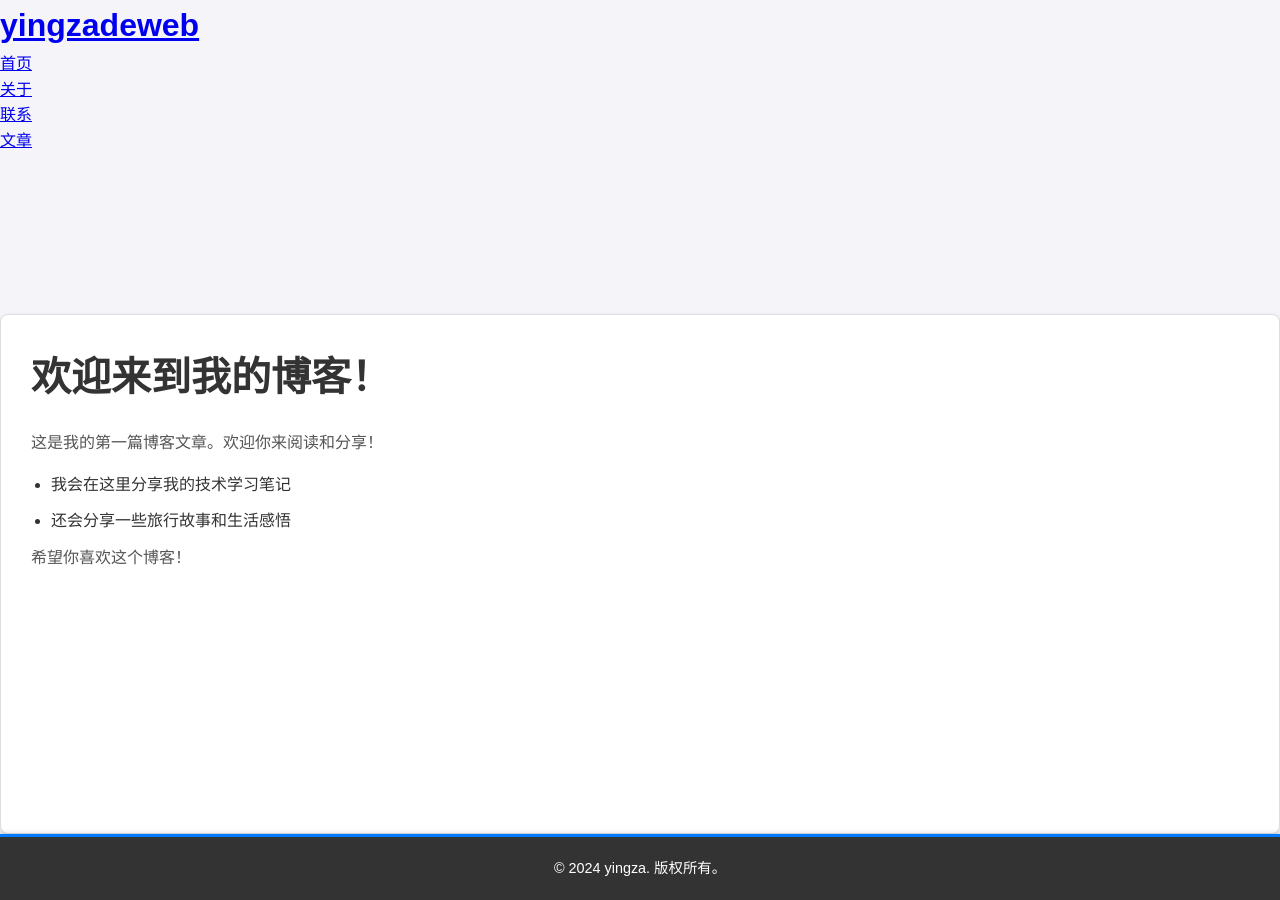
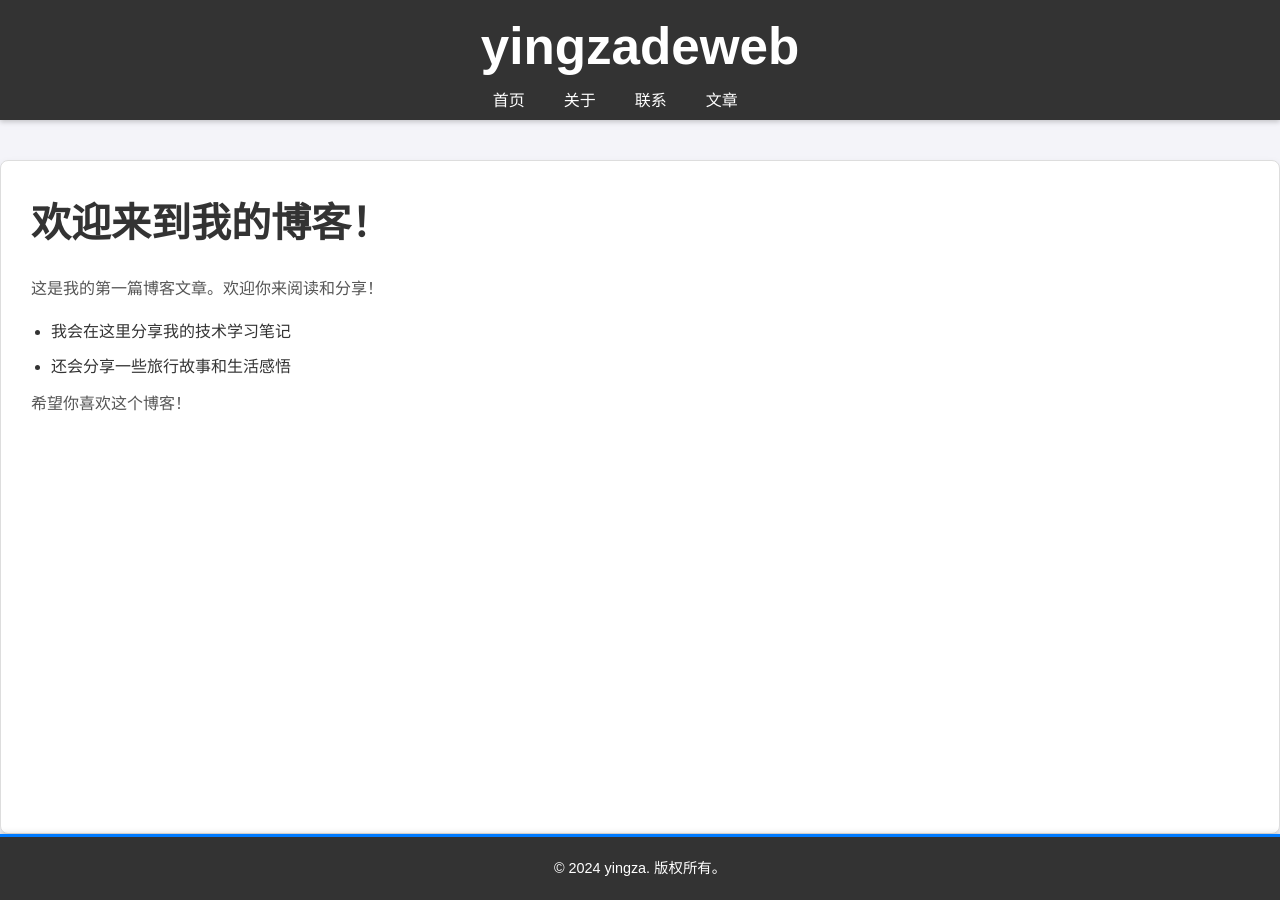
Before and after one commit to yingza-l/skills-github-pages, a Jekyll site: the page built from index.md, in a window 1280 px wide. Built offline with Jekyll 4.4.1, drawn with Linux system fonts in a browser that asks for light colours.

Commit message:
Update style.css

```diff
--- a/assets/css/style.css
+++ b/assets/css/style.css
@@ -13,6 +13,50 @@ body {
     display: flex;
     flex-direction: column;
     min-height: 100vh; /* 确保页面高度至少为视口高度 */
+}
+
+/* 头部样式 */
+header {
+    position: fixed;
+    top: 0;
+    left: 0;
+    width: 100%;
+    height: 120px; /* 适当调整头部高度 */
+    background-color: #333;
+    color: white;
+    z-index: 1000;
+    display: flex;
+    justify-content: center; /* 让 logo 居中 */
+    align-items: center;
+    padding: 0 20px;
+    box-shadow: 0 2px 5px rgba(0, 0, 0, 0.2); /* 添加阴影 */
+}
+
+/* logo 样式 */
+header .logo a {
+    color: white;
+    text-decoration: none;
+    font-size: 1.6em; /* 调整 logo 字体大小 */
+    font-weight: bold;
+}
+
+/* 导航菜单样式 */
+header nav ul {
+    list-style: none;
+    display: flex;
+    gap: 15px; /* 增加菜单项之间的间距 */
+}
+
+header nav ul li a {
+    color: white;
+    text-decoration: none;
+    padding: 8px 12px; /* 增加内边距，确保点击区域合适 */
+    border-radius: 5px;
+    font-size: 1em; /* 增加字体大小 */
+}
+
+header nav ul li a:hover {
+    background-color: #007bff; /* 悬停时的背景色 */
 }
 
 /* 主体内容 */
```
